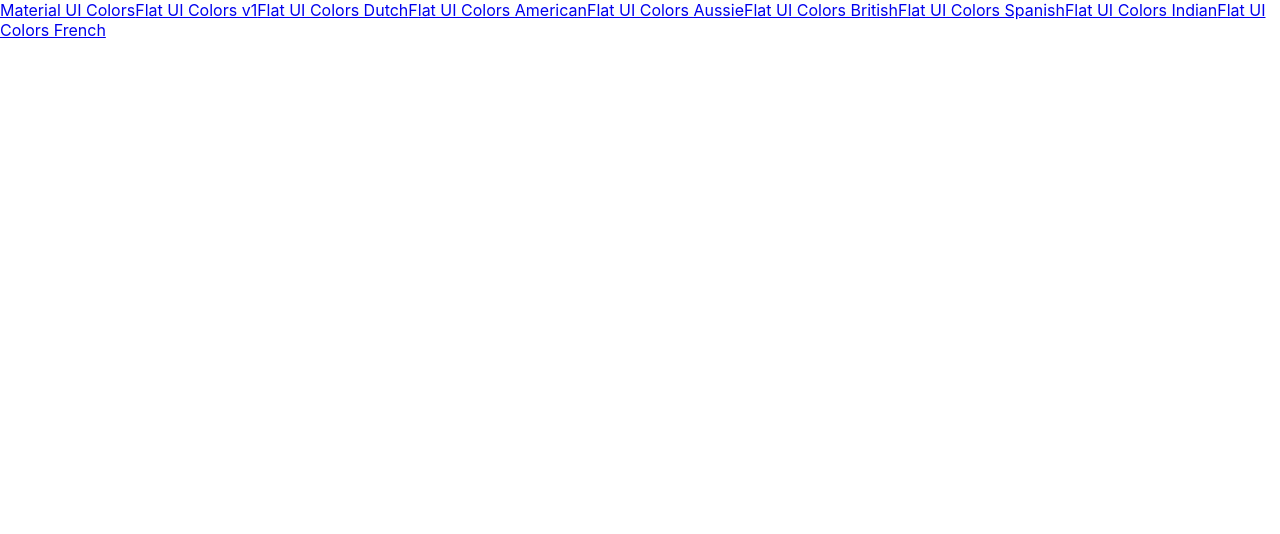
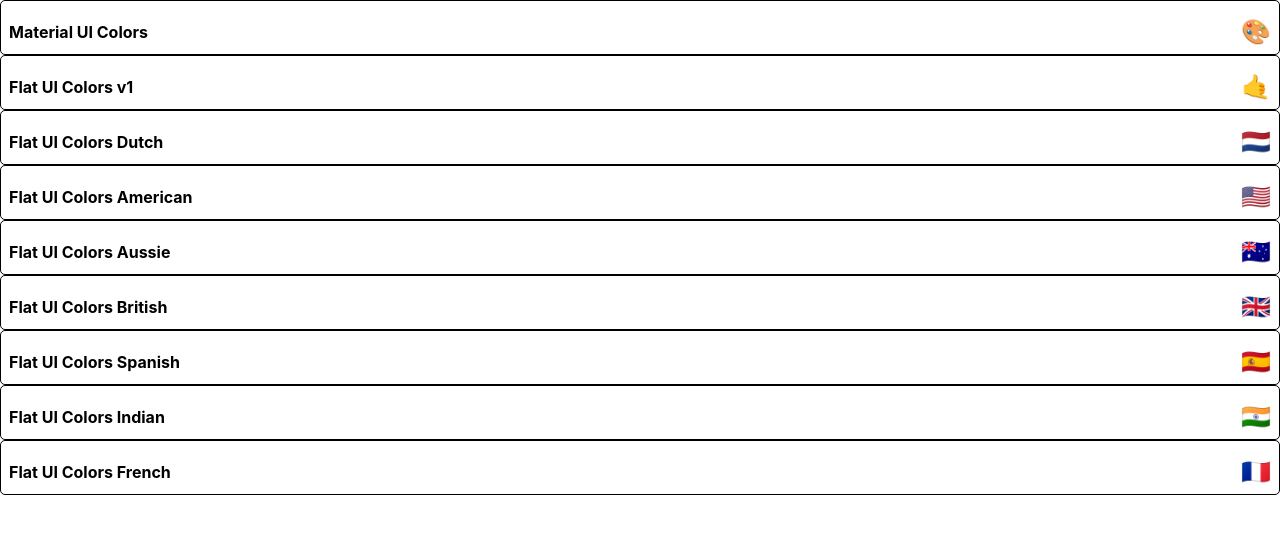
Before and after one commit to luckster8089/react-color-picker, a React (Create React App) app: page / in a window 1280 px wide. Shown: the top 534 px of the page. Built offline with nearby package versions, Linux system fonts and the light colour scheme; the HTML template or start-up script is replaced by a standard one.

Commit message:
Start styling Minipalette

```diff
--- a/package.json
+++ b/package.json
@@ -5,6 +5,7 @@
   "dependencies": {
     "@material-ui/core": "^4.11.0",
     "@material-ui/icons": "^4.9.1",
+    "@material-ui/styles": "^4.10.0",
     "@testing-library/jest-dom": "^4.2.4",
     "@testing-library/react": "^9.5.0",
     "@testing-library/user-event": "^7.2.1",
--- /dev/null
+++ b/src/MiniPalette.js
@@ -0,0 +1,47 @@
+import React from 'react'
+import { withStyles } from '@material-ui/styles'
+
+const styles = {
+    root: {
+        backgroundColor: "white",
+        border: "1px solid black",
+        borderRadius: "5px",
+        padding: "0.5rem",
+        position: "relative",
+        overflow: "hidden",
+        "&:hover": {
+            cursor: "pointer"
+        }
+    },
+    colors: {
+        backgroundColor: "grey"
+    },
+    title: {
+        display: "flex",
+        justifyContent: "space-between",
+        alignItems: "center",
+        margin: "0",
+        color: "black",
+        paddingTop: "0.5rem",
+        fontSize: "1rem",
+        position: "relative"
+    },
+    emoji: {
+        marginLeft: "0.5rem",
+        fontSize: "1.5rem"
+    }
+}
+
+function MiniPalette({ classes, paletteName, emoji }) {
+    return (
+        <div className={classes.root}>
+        <div className={classes.colors} />
+        <h5 className={classes.title}>
+        {paletteName}
+        <span className={classes.emoji}>{emoji}</span>
+        </h5>
+        </div>
+    )
+}
+
+export default withStyles(styles)(MiniPalette);
--- a/src/PaletteList.js
+++ b/src/PaletteList.js
@@ -1,11 +1,12 @@
 import React from 'react'
+import MiniPalette from './MiniPalette'
 import { Link } from 'react-router-dom'
 
 export default function PaletteList({ palettes }) {
     return (
         <div>
             {palettes.map(palette => (
-                <Link to={`/palette/${palette.id}`}>{palette.paletteName}</Link>
+                <MiniPalette {...palette} />
             ))}
         </div>
     )
```
